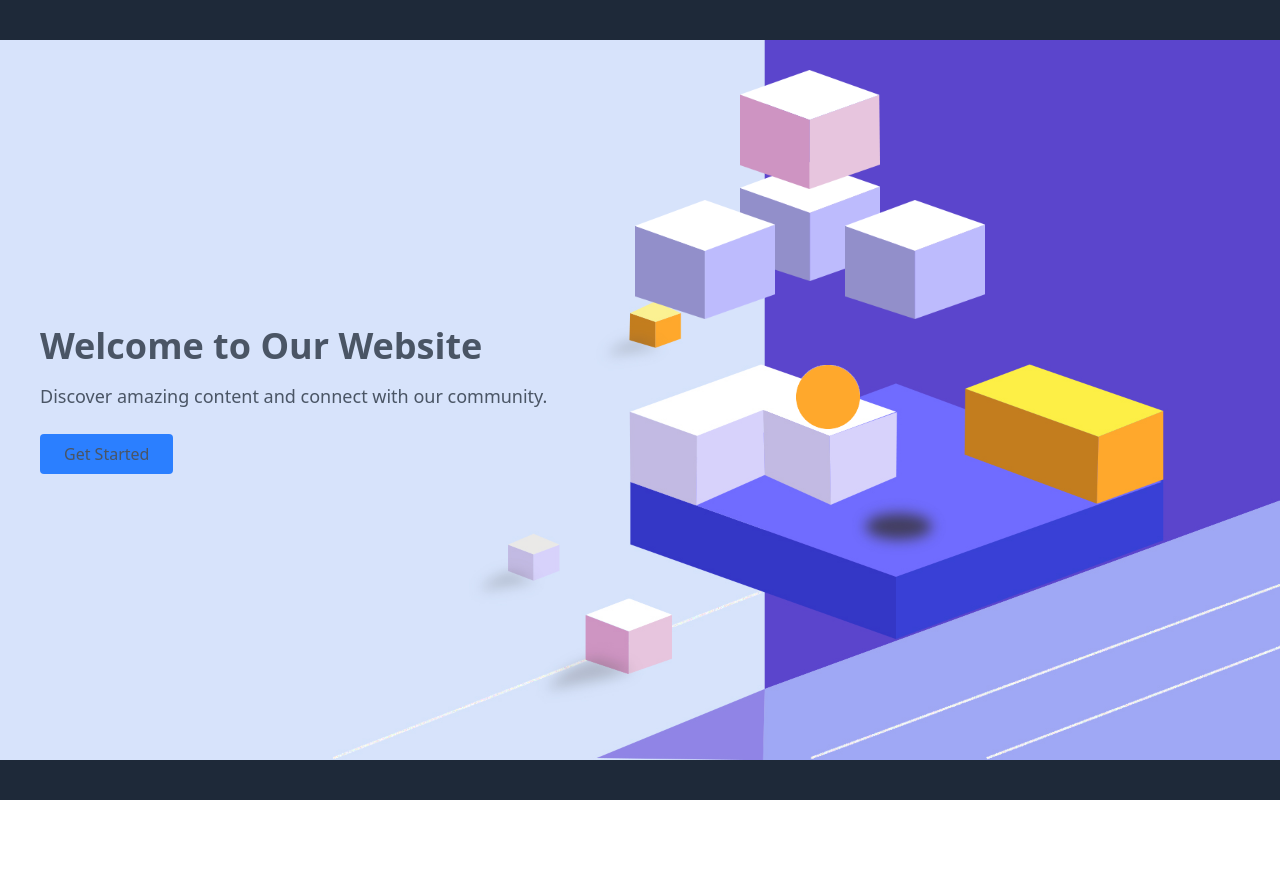
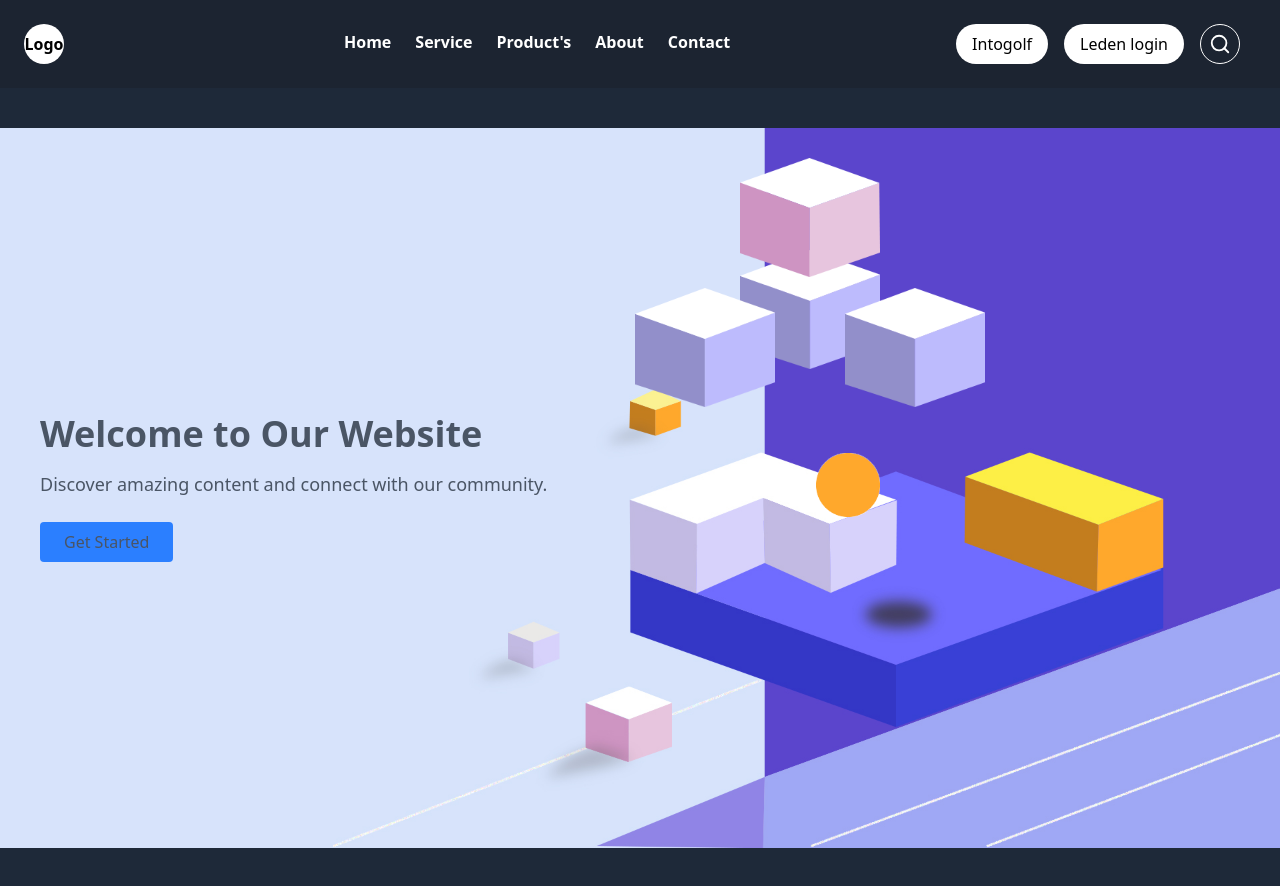
Before and after one commit to Kashan-Raza16/ASK-Tech, a React (Vite) app: page / in a window 1280 px wide. Before the commit the page ends 800 px from the top, so only its background shows below. Built offline with nearby package versions, Linux system fonts and the light colour scheme.

Commit message:
Remove unnecessary Windows binaries and scripts; update package-lock.json and metadata; adjust permissions for various binaries; re-enable Header component in App.jsx; fix positioning of ball image in Home.jsx.

```diff
--- a/src/App.jsx
+++ b/src/App.jsx
@@ -7,7 +7,7 @@ function App() {
 
   return (
     <>
-     {/* <Header /> */}
+     <Header />
      <Home />
     </>
   )
--- a/src/Pages/Home/Home.jsx
+++ b/src/Pages/Home/Home.jsx
@@ -82,7 +82,7 @@ const Home = () => {
           <img src={whiteCube} alt="" className="WhiteCube2 absolute top-50 right-120 w-35" />
           <img src={whiteCube} alt="" className="WhiteCube3 absolute top-50 right-80 w-35" />
           <img src={PinkCube} alt="" className="WhiteCube4 absolute top-40 right-100 w-35" />
-          <img src={ball} alt="" className="ball absolute top-110 right-105 w-16" />
+          <img src={ball} alt="" className="ball absolute top-110 right-100 w-16" />
 
 
         </div>
```
